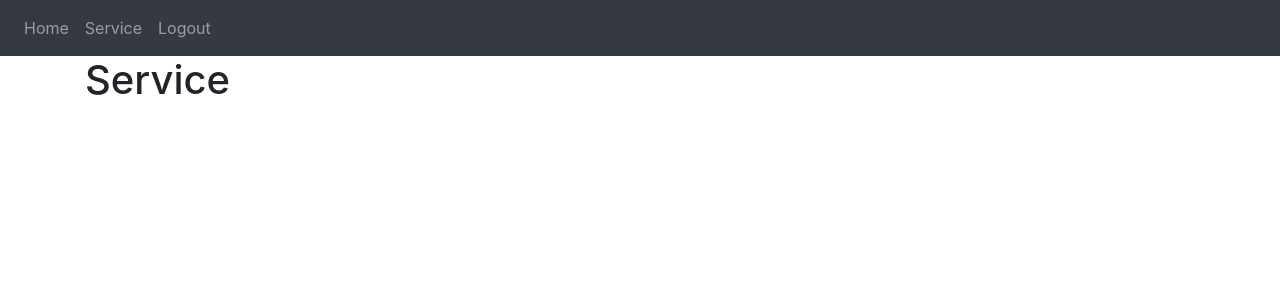
After one commit to rwa-git/my-flask-app, a Flask app: page /service in a window 1280 px wide. The commit adds this page. Shown: the top 300 px of the page. Run offline with Flask 2, Linux system fonts and the light colour scheme; the visitor is signed in with stand-in values (Sample User, id 1); some libraries are stand-ins or nearby versions.

Commit message:
Add service page

```diff
--- a/webroot/templates/base.html
+++ b/webroot/templates/base.html
@@ -30,6 +30,7 @@
             <div class="navbar-nav">
                 {% if user.is_authenticated %}
                     <a class="nav-item nav-link" id="home" href="/">Home</a>
+                    <a class="nav-item nav-link" id="service" href="/service">Service</a>
                     <a class="nav-item nav-link" id="logout" href="/logout">Logout</a>
                 {% else %}
                     <a class="nav-item nav-link" id="login" href="/login">Login</a>
--- /dev/null
+++ b/webroot/templates/service.html
@@ -0,0 +1,7 @@
+{% extends "base.html" %}
+
+{% block title %}Service{% endblock %}
+
+{% block content %}
+<h1>Service</h1>
+{% endblock %}
--- a/webroot/views.py
+++ b/webroot/views.py
@@ -36,3 +36,10 @@ def delete_note():
             flash('Note deleted!', category='success')
 
     return jsonify({})
+
+
+@views.route('/service')
+@login_required
+def service():
+
+    return render_template('service.html', user=current_user)
```
Also changed, not shown: README.md.
